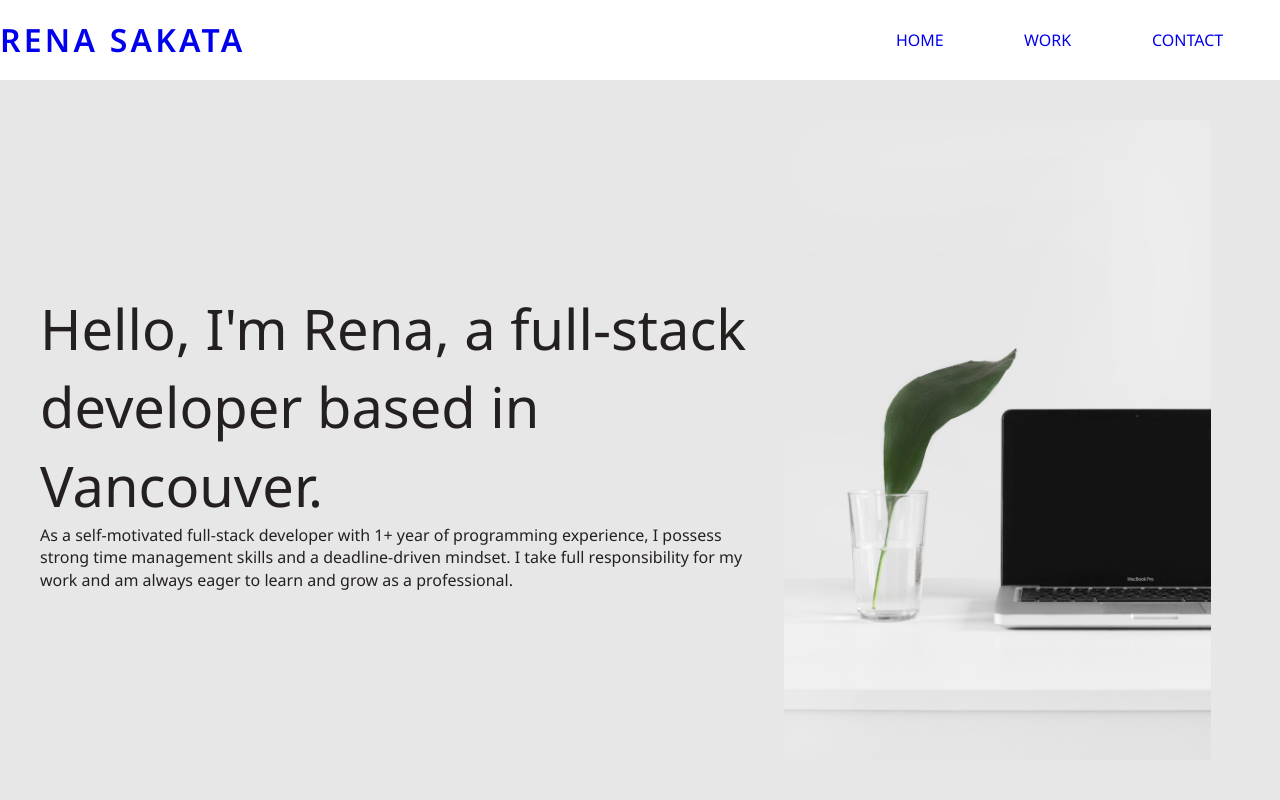
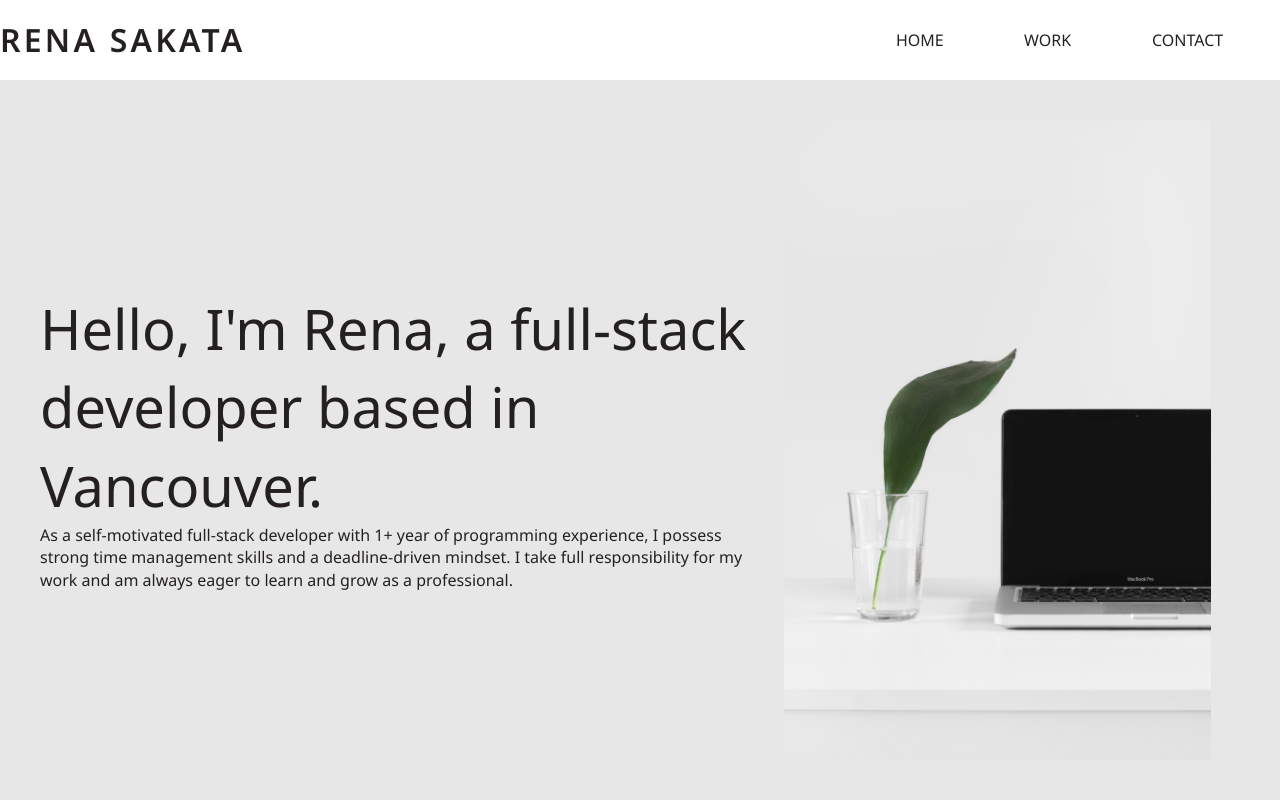
Before and after one commit to Rena52107/Rena52107.github.io, a plain HTML site: page index.html in a window 1280 px wide. Shown: the top 800 px of the page. Drawn offline with Linux system fonts and the light colour scheme.

Commit message:
change link color

```diff
--- a/style.css
+++ b/style.css
@@ -11,7 +11,9 @@ body {
   line-height: 1.4;
   color: #252020;
 }
-
+a:link {
+  color: inherit;
+}
 /* header */
 
 header {
```
